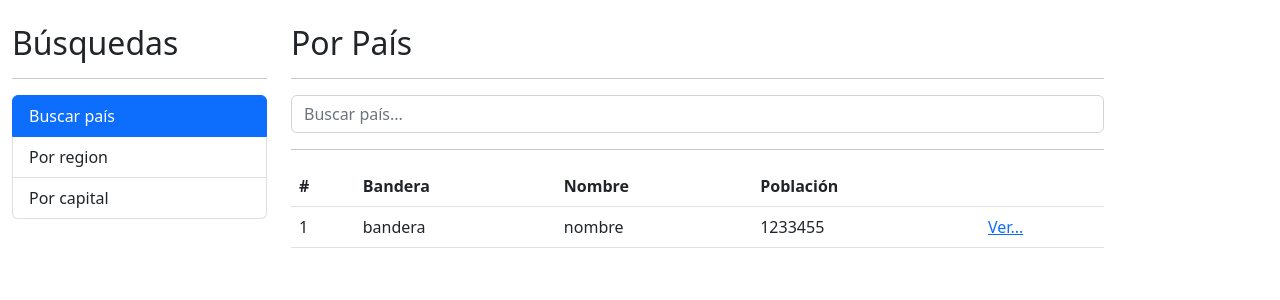
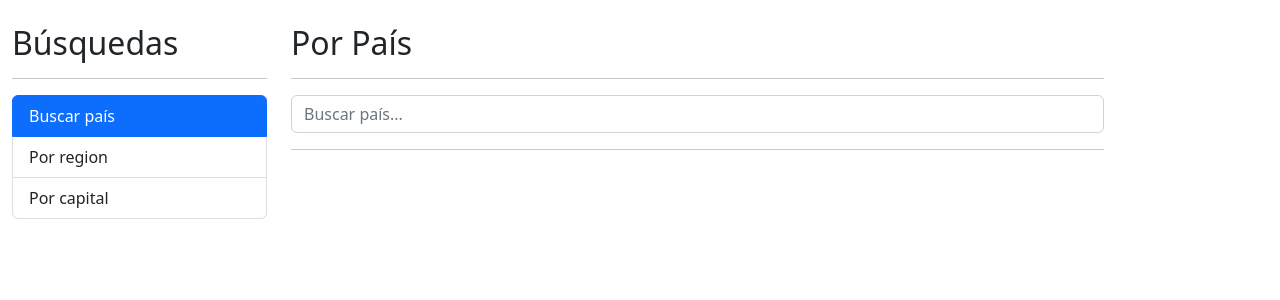
Before and after one commit to m4n50n/angular_intro, an Angular app in the folder 03-paisesApp/: page / in a window 1280 px wide. Shown: the top 300 px of the page. Built offline with nearby package versions, Linux system fonts and the light colour scheme.

Commit message:
Llenar la tabla de paises

```diff
--- a/03-paisesApp/src/app/pais/pages/por-pais/por-pais.component.html
+++ b/03-paisesApp/src/app/pais/pages/por-pais/por-pais.component.html
@@ -19,7 +19,7 @@
 
 <div *ngIf="hayError" class="alert alert-danger">No se encontró nada con '{{termino}}'</div>
 
-<div *ngIf="!hayError" class="row">
+<div *ngIf="!hayError && paises.length != 0" class="row">
   <div class="col">
     <table class="table table-hover">
       <thead>
@@ -32,13 +32,13 @@
         </tr>
       </thead>
       <tbody>
-        <tr>
-          <td>1</td>
-          <td>bandera</td>
-          <td>nombre</td>
-          <td>1233455</td>
+        <tr *ngFor="let pais of paises; let i = index">
+          <td>{{i + 1}}</td>
+          <td><img class="img-fluid" [src]=pais.flags.png /></td>
+          <td>{{pais.name.common}}</td>
+          <td>{{pais.population | number}}</td>
           <td>
-            <a href="/pais/cri">Ver...</a>
+            <a class="btn btn-sm btn-outline-secondary" [routerLink]="['/pais', pais.cca2]">Ver</a>
           </td>
         </tr>
       </tbody>
--- a/03-paisesApp/src/app/pais/pages/por-pais/por-pais.component.ts
+++ b/03-paisesApp/src/app/pais/pages/por-pais/por-pais.component.ts
@@ -1,15 +1,20 @@
 import { Component, OnInit } from '@angular/core';
+import { Country } from '../../interfaces/pais.interface';
 import { PaisService } from '../../services/pais.service';
 
 @Component({
   selector: 'app-por-pais',
   templateUrl: './por-pais.component.html',
-  styles: [
-  ]
+  styles: [`
+    img {
+      max-height: 25px;
+    }
+  `]
 })
 export class PorPaisComponent {
   termino: string = "";
   hayError: boolean = false;
+  paises: Country[] = [];
 
   constructor(private paisService: PaisService) {}
 
@@ -20,6 +25,7 @@ export class PorPaisComponent {
     // Nos suscribimos aquí y no en el servicio.
     this.paisService.buscarPais(this.termino)
     .subscribe((paises) => {
+      this.paises = paises;
       console.log(paises);
     }, (error) => {
       console.log("Error");
--- a/03-paisesApp/src/app/pais/pais.module.ts
+++ b/03-paisesApp/src/app/pais/pais.module.ts
@@ -5,6 +5,7 @@ import { PorPaisComponent } from './pages/por-pais/por-pais.component';
 import { PorRegionComponent } from './pages/por-region/por-region.component';
 import { VerPaisComponent } from './pages/ver-pais/ver-pais.component';
 import { FormsModule } from '@angular/forms';
+import { RouterModule } from '@angular/router';
 
 
 @NgModule({
@@ -22,7 +23,8 @@ import { FormsModule } from '@angular/forms';
   ],
   imports: [
     CommonModule,
-    FormsModule
+    FormsModule,
+    RouterModule
   ]
 })
 export class PaisModule {}
```
